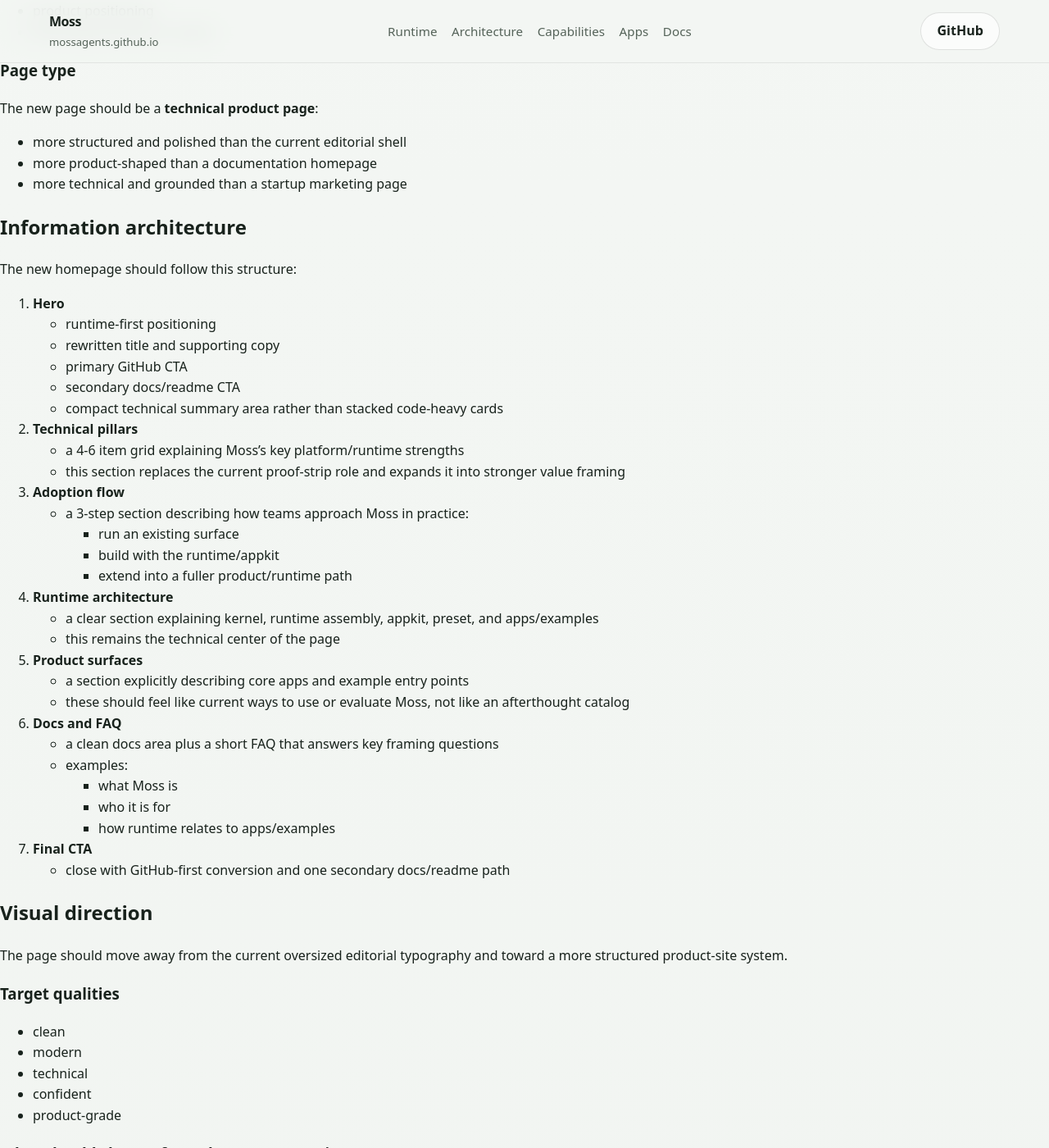
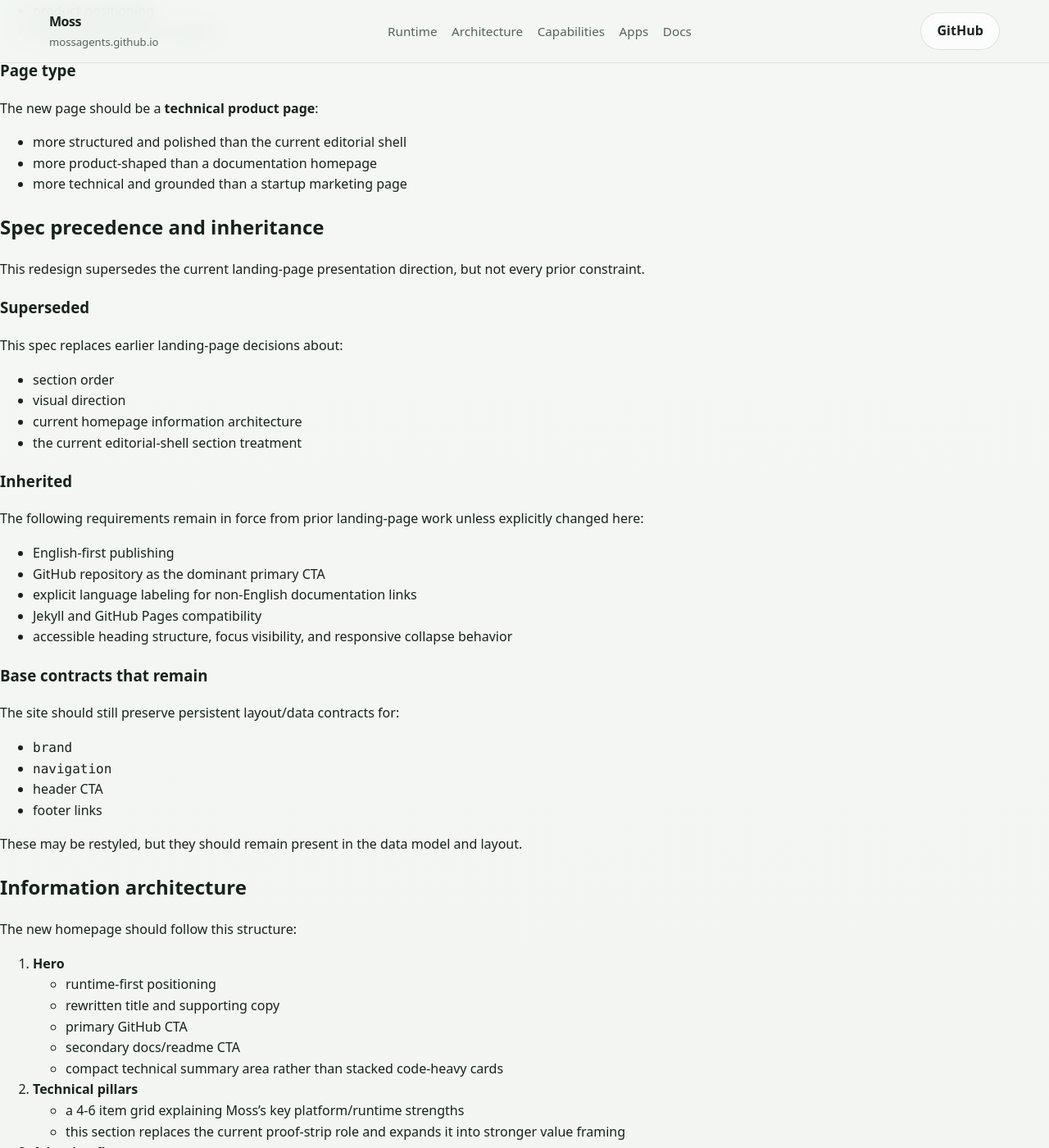
Before and after one commit to mossagents/mossagents.github.io, a Jekyll site: the page built from docs/superpowers/specs/2026-04-09-moss-landing-skyline-redesign-design.md, in a window 1280 px wide and 1400 px high, scrolled down 1615 px. Shown: the whole window at 82% size. Built offline with Jekyll 4.4.1, drawn with Linux system fonts in a browser that asks for light colours; our own code applies the rules of GitHub Pages for plain Markdown files; some of the changed text lies outside the part shown.

Commit message:
docs: refine skyline-inspired landing redesign spec
Co-authored-by: Copilot <223556219+Copilot@users.noreply.github.com>

```diff
--- a/docs/superpowers/specs/2026-04-09-moss-landing-skyline-redesign-design.md
+++ b/docs/superpowers/specs/2026-04-09-moss-landing-skyline-redesign-design.md
@@ -66,6 +66,40 @@ The new page should be a **technical product page**:
 - more product-shaped than a documentation homepage
 - more technical and grounded than a startup marketing page
 
+## Spec precedence and inheritance
+
+This redesign supersedes the current landing-page presentation direction, but not every prior constraint.
+
+### Superseded
+
+This spec replaces earlier landing-page decisions about:
+
+- section order
+- visual direction
+- current homepage information architecture
+- the current editorial-shell section treatment
+
+### Inherited
+
+The following requirements remain in force from prior landing-page work unless explicitly changed here:
+
+- English-first publishing
+- GitHub repository as the dominant primary CTA
+- explicit language labeling for non-English documentation links
+- Jekyll and GitHub Pages compatibility
+- accessible heading structure, focus visibility, and responsive collapse behavior
+
+### Base contracts that remain
+
+The site should still preserve persistent layout/data contracts for:
+
+- `brand`
+- `navigation`
+- header CTA
+- footer links
+
+These may be restyled, but they should remain present in the data model and layout.
+
 ## Information architecture
 
 The new homepage should follow this structure:
@@ -94,13 +128,18 @@ The new homepage should follow this structure:
 5. **Product surfaces**
    - a section explicitly describing core apps and example entry points
    - these should feel like current ways to use or evaluate Moss, not like an afterthought catalog
+   - this section must include:
+     - `mosscode`
+     - `mosswork`
+     - at least two runnable examples
 
 6. **Docs and FAQ**
    - a clean docs area plus a short FAQ that answers key framing questions
-   - examples:
+   - the FAQ is required, not optional
+   - required FAQ topics:
      - what Moss is
-     - who it is for
-     - how runtime relates to apps/examples
+     - who Moss is for
+     - how the runtime relates to apps and examples
 
 7. **Final CTA**
    - close with GitHub-first conversion and one secondary docs/readme path
@@ -175,6 +214,8 @@ The copy should not:
 - The redesign should remain a single-page Jekyll site.
 - `index.html` can keep the single-page entry model, but section composition should be reorganized to match the new information architecture.
 - `_data/landing.yml` should be rewritten to fit the new page structure:
+  - brand
+  - navigation
   - hero
   - technical pillars
   - adoption steps
@@ -183,8 +224,15 @@ The copy should not:
   - docs
   - faq
   - final CTA
+  - footer
 - Current include boundaries may be changed or replaced where needed.
 - The implementation should prefer a cleaner section/grid system over trying to patch the current layout incrementally.
+
+### Content source expectations
+
+- Runtime/platform claims should be grounded in the Moss repository README and current documentation.
+- App and example coverage should come from the current `apps/` and `examples/` surfaces in the repository.
+- The spec should remain portable as a repository document; implementation plans should reference repository-relative content sources rather than depending on absolute local paths as the source of truth.
 
 ## Accessibility and resilience
 
@@ -202,6 +250,7 @@ The redesign is complete when:
 - the hero presents Moss as runtime-first with supporting platform/app-surface context
 - the copy has been rewritten instead of lightly edited
 - the page contains technical pillars, adoption flow, architecture, product surfaces, and FAQ sections
+- the page retains brand/navigation/header/footer data contracts in the Jekyll data model
 - GitHub remains the dominant CTA
 - the resulting page still feels specific to Moss and does not read like a Skyline copy-paste
 - the site remains compatible with standard Jekyll/GitHub Pages behavior
```
